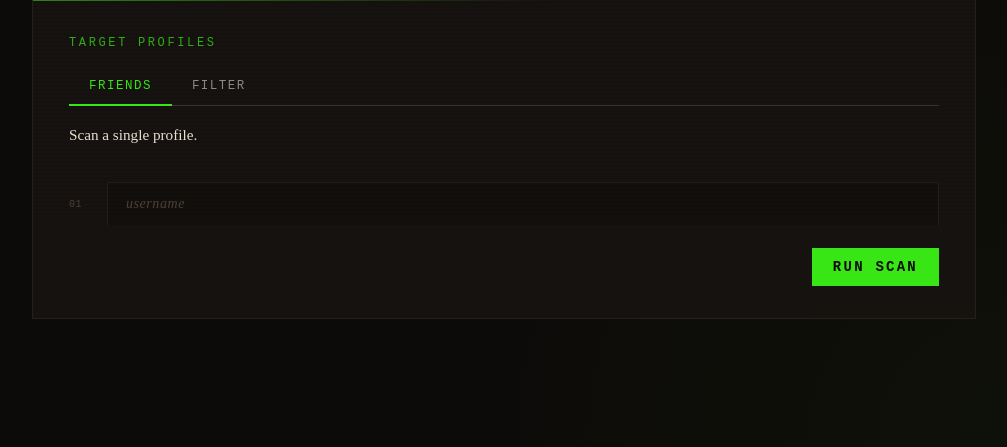
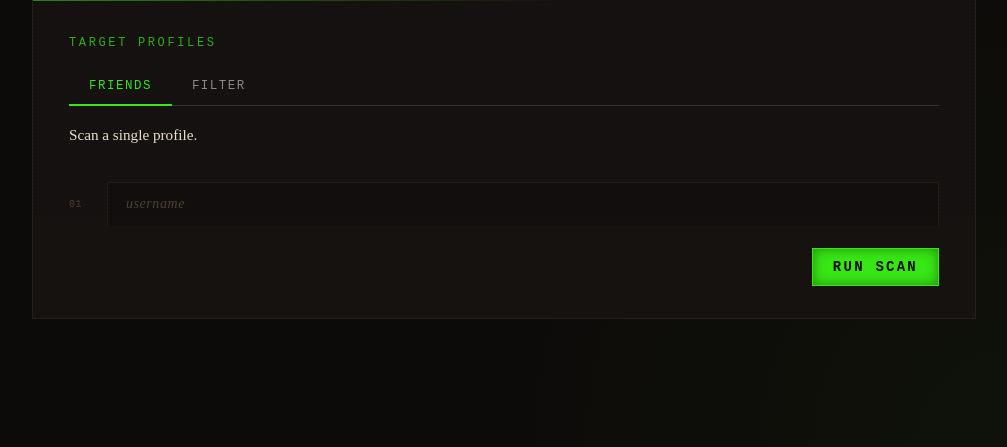
Before and after one commit to Kelvin-Olea/InstagramTools, a Node project: template views/index.ejs in a window 1280 px wide. Shown: the part 582-1029 px from the top of the page, without its empty margins (136-1143 px from the left). Run offline with Node 20 templates, Linux system fonts and the light colour scheme; the template is opened without the code that fills it, so the values that code supplies are empty; some web fonts are replaced.

Commit message:
Add slight inset shadow to scan button

```diff
--- a/public/styles.css
+++ b/public/styles.css
@@ -34,8 +34,8 @@ body {
   background-color: var(--bg);
   /* warm vignette */
   background-image:
-    radial-gradient(circle 25rem at 10% 0%,  var(--accent-fade) 0%, transparent 80%),
-    radial-gradient(ellipse 50% 60% at 90% 100%,  var(--accent-fade)  0%, transparent 80%);
+    radial-gradient(circle 25rem at 10% 0%,  var(--accent-fade) 10%, transparent 80%),
+    radial-gradient(ellipse 50% 60% at 90% 100%,  var(--accent-fade)  10%, transparent 80%);
   color: var(--text);
   min-height: 100vh;
   overflow-x: hidden;
@@ -260,12 +260,14 @@ header h1 {
   padding: 10px 20px;
   font-size: 14px;
   letter-spacing: 0.16em;
+  box-shadow: inset 0px 0px 12px rgba(0, 0, 0, 0.4);
 }
 
 .btn-primary:hover {
   background: var(--accent-hi);
   border-color: var(--accent-hi);
   color: #0d0b09;
+  box-shadow: inset 0px 0px 12px rgba(0, 0, 0, 0.2);
 }
 
 .btn-primary:active { transform: translateY(1px); }
```
